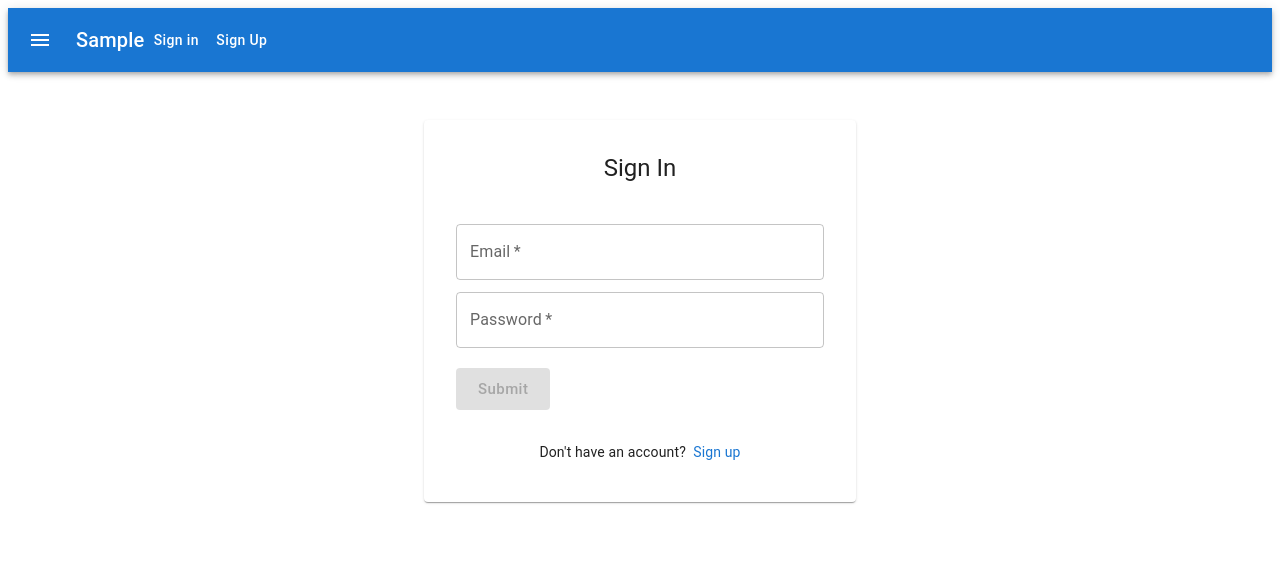
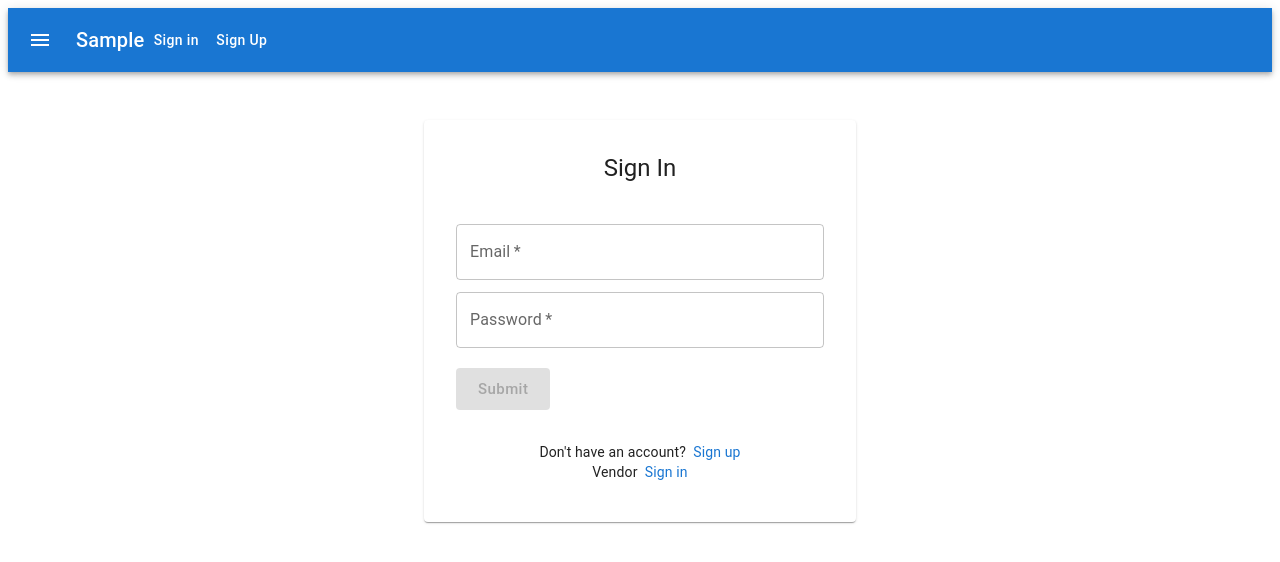
Before and after one commit to takasyunGit/test_react_frontend, a React (Create React App) app: page /signin in a window 1280 px wide. Shown: the top 562 px of the page. Built offline with nearby package versions, Linux system fonts and the light colour scheme; what axios-case-converter would draw is missing.

Commit message:
[update]Vendor側でUserOffer一覧を取得できるように修正

```diff
--- a/src/components/pages/users/SignIn.tsx
+++ b/src/components/pages/users/SignIn.tsx
@@ -103,6 +103,10 @@ const SignIn: React.FC = () => {
                 Don't have an account? &nbsp;
                 <Link component={RouterLink} to="/signup" sx={{textDecoration: "none"}}>Sign up</Link>
               </Typography>
+              <Typography variant="body2">
+                Vendor &nbsp;
+                <Link component={RouterLink} to="/vendor/signin" sx={{textDecoration: "none"}}>Sign in</Link>
+              </Typography>
             </Box>
           </CardContent>
         </Card>
```
